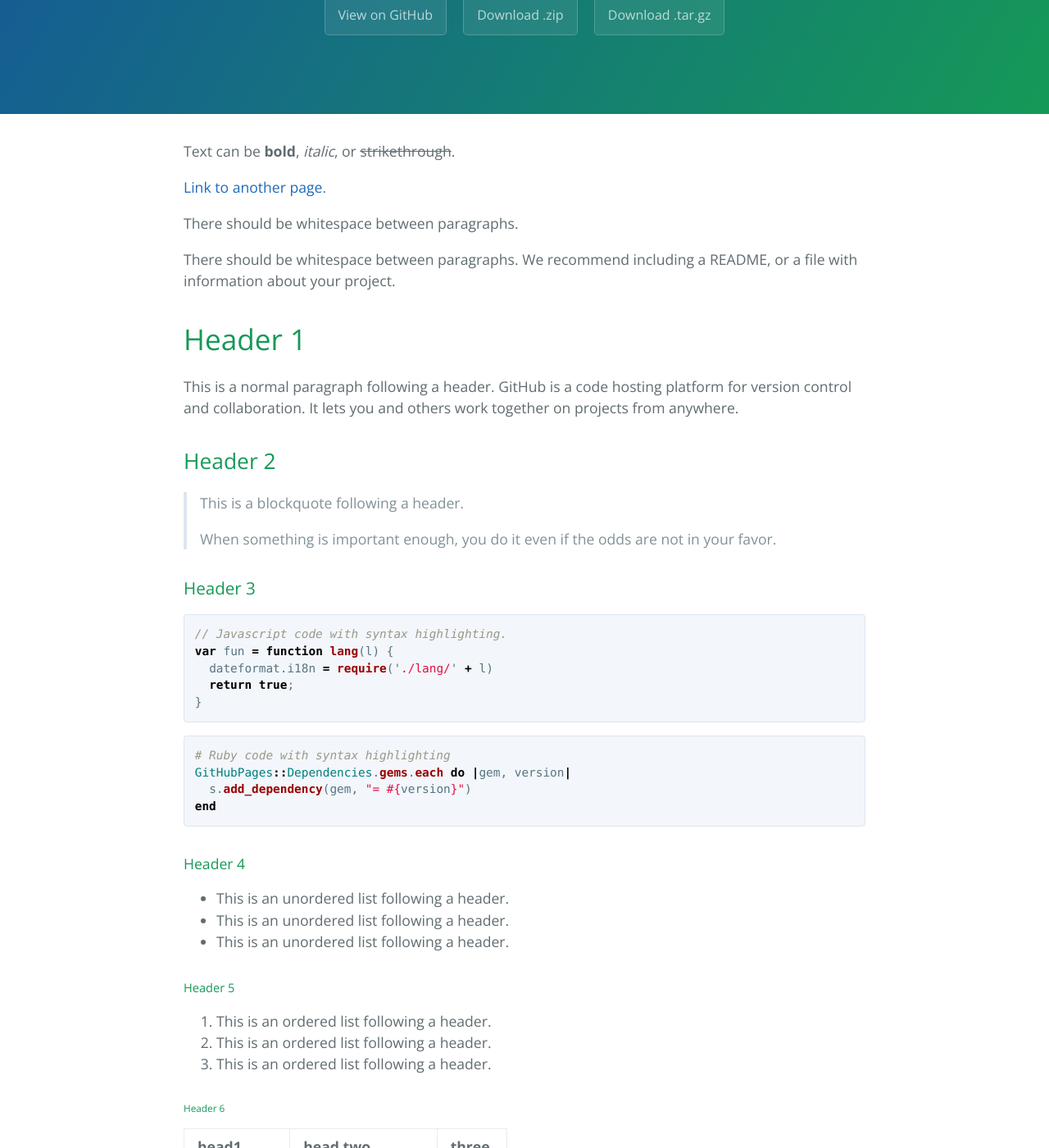
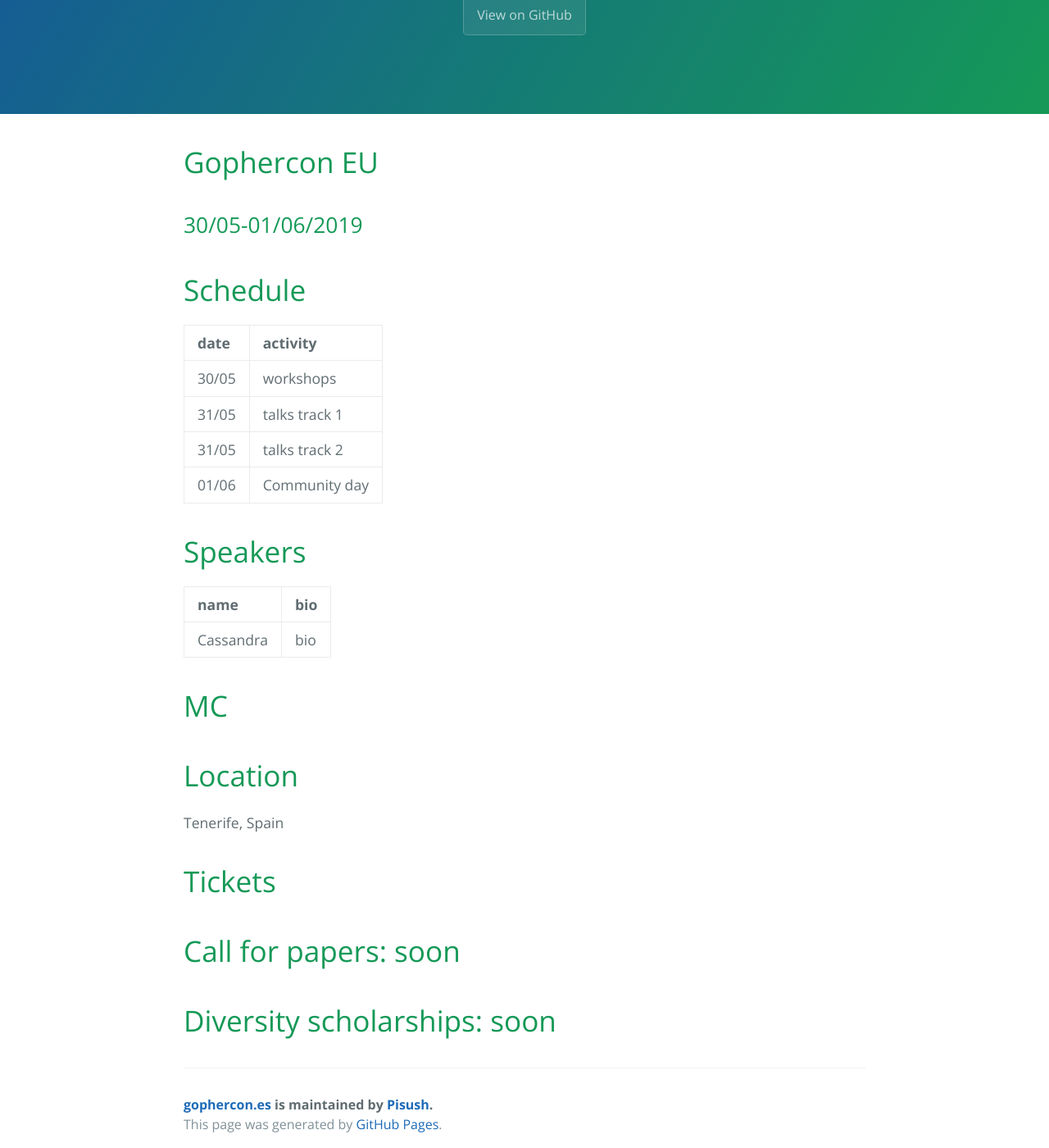
Before and after one commit to Pisush/gophercon.es, a Jekyll site: the page built from index.md, in a window 1280 px wide and 1400 px high, scrolled down 244 px. Shown: the whole window at 82% size. Built offline with Jekyll 4.4.1, drawn with Linux system fonts in a browser that asks for light colours; our own code applies the rules of GitHub Pages for plain Markdown files; some of the changed text lies outside the part shown.

Commit message:
Initial content scaffold.

````diff
--- a/_config.yml
+++ b/_config.yml
@@ -1,5 +1,3 @@
-title: Cayman theme
-description: Cayman is a clean, responsive theme for GitHub Pages.
-show_downloads: true
-google_analytics:
+title: Gophercon EU
+description: Gophercon EU - 30/05/19-01/06/19
 theme: jekyll-theme-cayman
--- a/index.md
+++ b/index.md
@@ -2,122 +2,31 @@
 layout: default
 ---
 
-Text can be **bold**, _italic_, or ~~strikethrough~~.
+# Gophercon EU
+## 30/05-01/06/2019
 
-[Link to another page](./another-page.html).
+# Schedule
 
-There should be whitespace between paragraphs.
+| date        |  activity
+|:-------------|:------------------|
+| 30/05        | workshops |
+| 31/05        | talks track 1 |
+| 31/05        | talks track 2 |
+| 01/06        | Community day |
 
-There should be whitespace between paragraphs. We recommend including a README, or a file with information about your project.
+# Speakers
 
-# Header 1
+|name | bio |
+|:--|:--|
+|Cassandra| bio |
 
-This is a normal paragraph following a header. GitHub is a code hosting platform for version control and collaboration. It lets you and others work together on projects from anywhere.
+# MC
 
-## Header 2
+# Location
+Tenerife, Spain
 
-> This is a blockquote following a header.
->
-> When something is important enough, you do it even if the odds are not in your favor.
+# Tickets
 
-### Header 3
+# Call for papers: soon
 
-```js
-// Javascript code with syntax highlighting.
-var fun = function lang(l) {
-  dateformat.i18n = require('./lang/' + l)
-  return true;
-}
-```
-
-```ruby
-# Ruby code with syntax highlighting
-GitHubPages::Dependencies.gems.each do |gem, version|
-  s.add_dependency(gem, "= #{version}")
-end
-```
-
-#### Header 4
-
-*   This is an unordered list following a header.
-*   This is an unordered list following a header.
-*   This is an unordered list following a header.
-
-##### Header 5
-
-1.  This is an ordered list following a header.
-2.  This is an ordered list following a header.
-3.  This is an ordered list following a header.
-
-###### Header 6
-
-| head1        | head two          | three |
-|:-------------|:------------------|:------|
-| ok           | good swedish fish | nice  |
-| out of stock | good and plenty   | nice  |
-| ok           | good `oreos`      | hmm   |
-| ok           | good `zoute` drop | yumm  |
-
-### There's a horizontal rule below this.
-
-* * *
-
-### Here is an unordered list:
-
-*   Item foo
-*   Item bar
-*   Item baz
-*   Item zip
-
-### And an ordered list:
-
-1.  Item one
-1.  Item two
-1.  Item three
-1.  Item four
-
-### And a nested list:
-
-- level 1 item
-  - level 2 item
-  - level 2 item
-    - level 3 item
-    - level 3 item
-- level 1 item
-  - level 2 item
-  - level 2 item
-  - level 2 item
-- level 1 item
-  - level 2 item
-  - level 2 item
-- level 1 item
-
-### Small image
-
-![Octocat](https://assets-cdn.github.com/images/icons/emoji/octocat.png)
-
-### Large image
-
-![Branching](https://guides.github.com/activities/hello-world/branching.png)
-
-
-### Definition lists can be used with HTML syntax.
-
-<dl>
-<dt>Name</dt>
-<dd>Godzilla</dd>
-<dt>Born</dt>
-<dd>1952</dd>
-<dt>Birthplace</dt>
-<dd>Japan</dd>
-<dt>Color</dt>
-<dd>Green</dd>
-</dl>
-
-```
-Long, single-line code blocks should not wrap. They should horizontally scroll if they are too long. This line should be long enough to demonstrate this.
-```
-
-```
-The final element.
-```
+# Diversity scholarships: soon
````
Also changed, not shown: another-page.md (+117 -3 lines).
